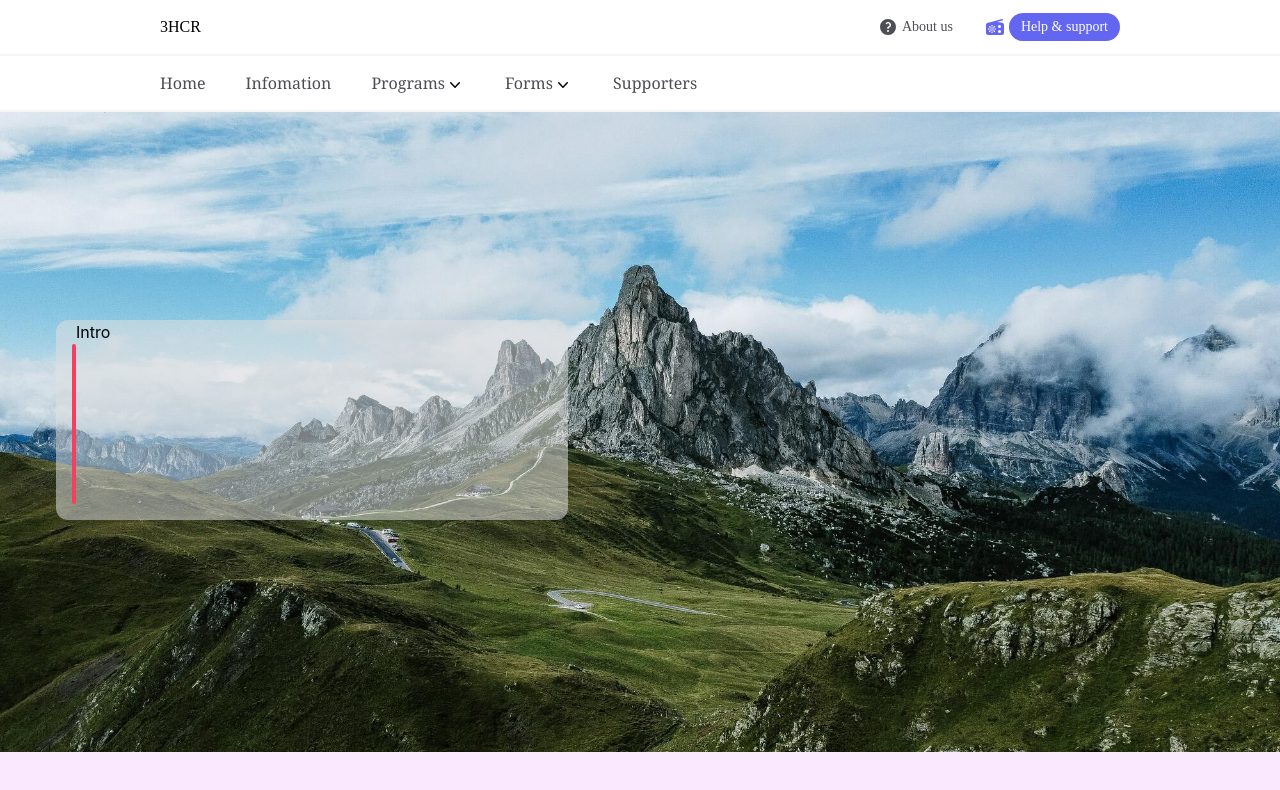
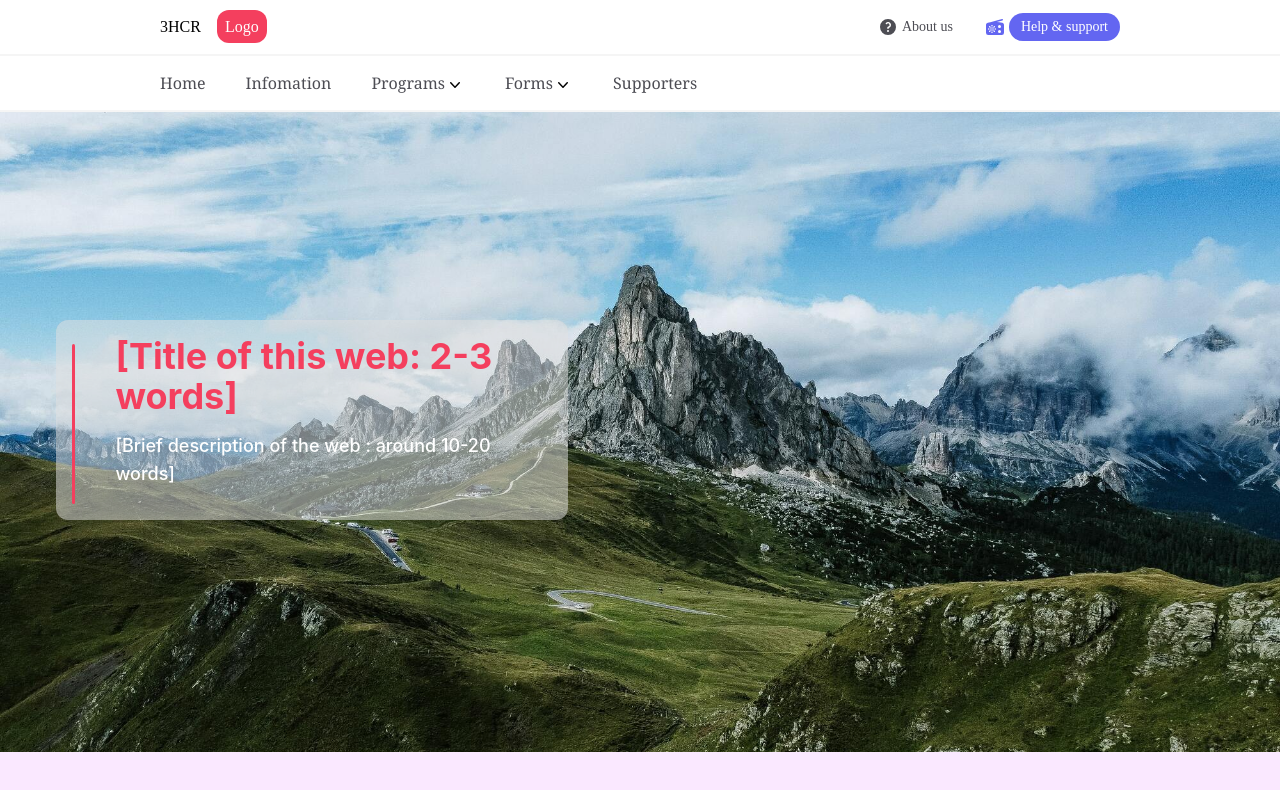
Before and after one commit to partyVic/3hrc, a React (Create React App) app in the folder client/: page / in a window 1280 px wide. Shown: the top 790 px of the page. Built offline with nearby package versions, Linux system fonts and the light colour scheme.

Commit message:
style touch up

```diff
--- /dev/null
+++ b/client/src/components/Logo.js
@@ -0,0 +1,9 @@
+import React from 'react'
+
+const Logo = () => {
+    return (
+        <span className='bg-rose-500 rounded-xl ml-4 px-2 py-2 text-white'>Logo</span>
+    )
+}
+
+export default Logo
--- a/client/src/components/introduction/Introduction.js
+++ b/client/src/components/introduction/Introduction.js
@@ -10,11 +10,12 @@ const Introduction = () => {
 
             <div className='
                 md:hidden
-                h-1/5 bg-red-200 flex
+                h-1/5 flex
                 '>
                 <div className='h-4/5 w-1 bg-rose-500 rounded ml-4 mt-3'></div>
-                <div>
-                    Intro
+                <div className='w-full h-full mt-2 mx-4'>
+                    <h2 className='text-lg font-bold text-rose-500'>[Title of this web: 2-3 words]</h2>
+                    <p className='mt-1 text-sm font-medium text-slate-500'>[Brief description of the web : around 10-20 words]</p>
                 </div>
             </div>
 
@@ -34,8 +35,9 @@ const Introduction = () => {
                     hidden
                     '>
                     <div className='h-4/5 w-1 bg-rose-500 rounded ml-4 mt-6'></div>
-                    <div>
-                        Intro
+                    <div className='w-full h-full mt-4 ml-10 mr-4'>
+                        <h2 className='text-4xl font-bold text-rose-500'>[Title of this web: 2-3 words]</h2>
+                        <p className='mt-4 text-lg font-medium text-white'>[Brief description of the web : around 10-20 words]</p>
                     </div>
                 </div>
             </div>
--- a/client/src/components/navHeaderTitle/HeaderTitle.js
+++ b/client/src/components/navHeaderTitle/HeaderTitle.js
@@ -1,6 +1,7 @@
 import React from 'react'
 import QuestionMarkCircle from '../icons/question-mark-circle'
 import Radio from '../icons/radio'
+import Logo from '../Logo'
 
 // const headerTitle = [
 //     { title: '3HCR' },
@@ -18,7 +19,11 @@ const NavHeaderTitle = () => {
         lg:w-3/4
         flex w-5/6 h-full items-center justify-between
         '>
-            <div>3HCR</div>
+            <div>
+                3HCR
+                <Logo />
+            </div>
+
             <div className='flex text-sm text-[#4d4d54]'>
                 <div className='flex mr-8 cursor-pointer items-center'>
                     <span className='mr-1'>
--- a/client/src/screens/HomeScreen.js
+++ b/client/src/screens/HomeScreen.js
@@ -6,7 +6,7 @@ const HomeScreen = () => {
     <div>
       <div className='
       md:h-[40rem]
-      h-[32rem]
+      h-[28rem]
       '>
         <Introduction />
       </div>
```
